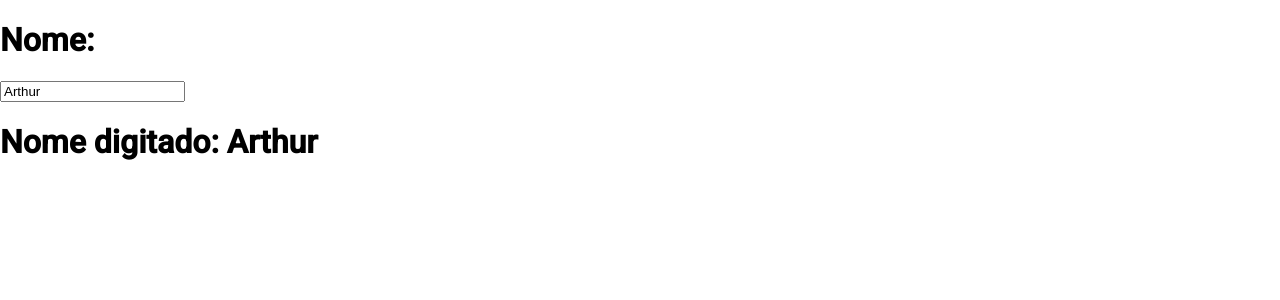
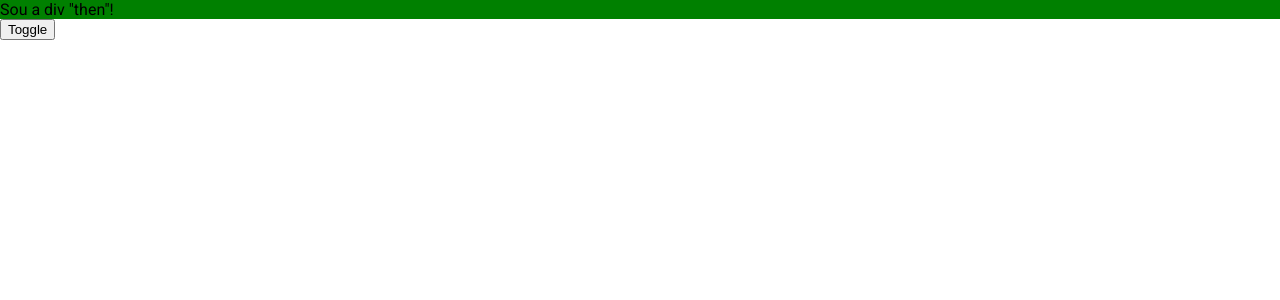
Before and after one commit to arthurvaz18/Binding-Angular, an Angular app: page / in a window 1280 px wide. Shown: the top 300 px of the page. Built offline with nearby package versions, Linux system fonts and the light colour scheme.

Commit message:
Diretiva Estrutural ngIf

```diff
--- a/src/app/app.component.html
+++ b/src/app/app.component.html
@@ -1,9 +1,18 @@
-<h1>Nome:</h1>
-    <input type="text" [(ngModel)]="name" />
+<!--<div style="background-color: green;" *ngIf="minhaProp; else meuTemplate">Sou uma div</div>>
 
-<h1>Nome digitado: {{ name }}</h1>
+<ng-template #meuTemplate>
+    <div style="background-color: red;">Sou outra div</div>
+</ng-template>
+-->
 
-<!--
-[ngModel]="name" <-- Input
-(ngModelChange)="manipulando()" <-- Output
--->
+<ng-container *ngIf="minhaProp; then meuTemplate; else meuOutroTemplate"></ng-container>
+
+<ng-template #meuTemplate>
+    <div style="background-color: green;">Sou a div "then"!</div>
+</ng-template>
+
+<ng-template #meuOutroTemplate>
+    <div style="background-color: red;">Sou a div "else"!</div>
+</ng-template>
+
+<button (click)="toggleProp()">Toggle</button>
--- a/src/app/app.component.ts
+++ b/src/app/app.component.ts
@@ -2,20 +2,50 @@ import { Component } from '@angular/core';
 import { RouterOutlet } from '@angular/router';
 import { FormsModule, ReactiveFormsModule } from '@angular/forms';
 import { AppFilhoComponent } from "./app-filho/app-filho.component";
+import { CommonModule } from '@angular/common';
 
 @Component({
   selector: 'app-root',
   standalone: true,
-  imports: [RouterOutlet, AppFilhoComponent, FormsModule],
+  imports: [RouterOutlet, AppFilhoComponent, FormsModule, CommonModule],
   templateUrl: './app.component.html',
   styleUrl: './app.component.scss'
 })
 export class AppComponent {
-name: string = 'Arthur';
+minhaProp =true;
+pessoa: any ={
+  status:1,
+  name: undefined,
+}
 
-manipulando(event: any){
-  console.log(event);
-  this.name = (event);
+toggleProp(){
+  this.minhaProp = !this.minhaProp;
+}
+istruthy(){
+  //return {};
+  //return [];
+  //return true;
+  //return 1;
+  //return "teste";
+  //return 'teste';
+  //return "0";
+  //return "false";
+  //return "this.pessoa.status";
 
 }
+
+isfalse(){
+  //return false;
+  //return 0;
+  //return "";
+  //return '';
+  //return null;
+  //return "teste";
+  //return undefined;
+  //return "-0";
+  //return NaN;
+  //return this.pessoa.name;
+
+}
+
   }
```
